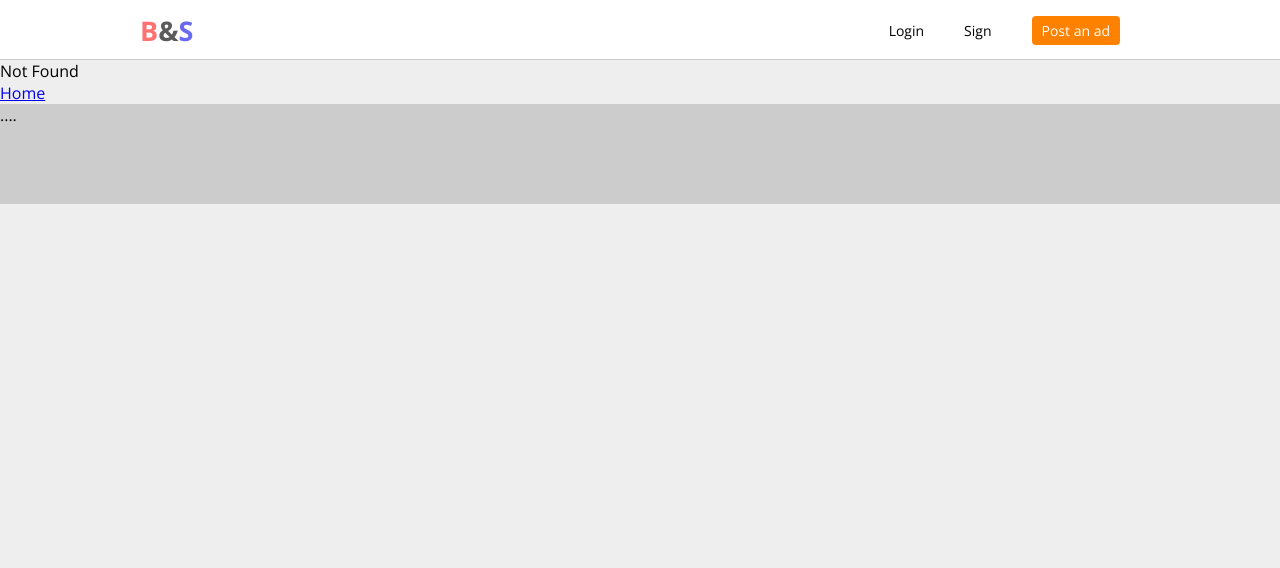
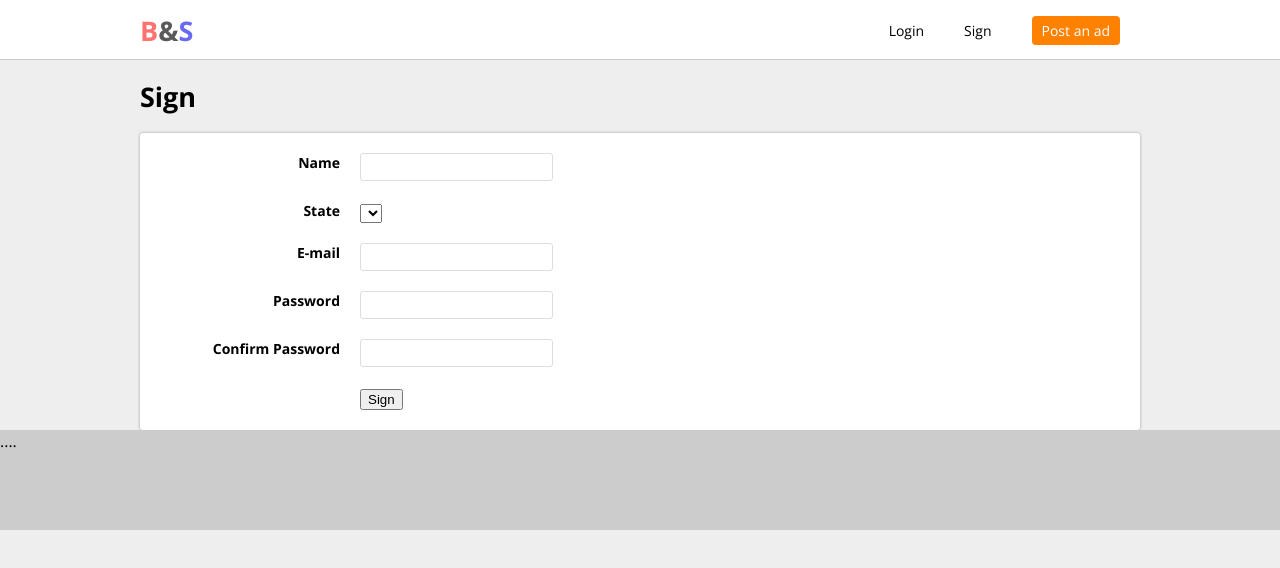
Before and after one commit to FelipeEnne/Buy-and-Sell-Website-FrontEnd, a React (Create React App) app: page /signup in a window 1280 px wide. Before the commit this address had no page. Shown: the top 568 px of the page. Built offline with nearby package versions, Linux system fonts and the light colour scheme.

Commit message:
create sign page

```diff
--- a/src/Routes.js
+++ b/src/Routes.js
@@ -5,6 +5,7 @@
 import About from './pages/About';
 import NotFound from './pages/NotFound';
 import SignIn from './pages/SignIn';
+import SignUp from './pages/SignUp';
 
 export default () => (
     <Switch>
@@ -17,6 +18,9 @@
         <Route exact path='/signin'>
             <SignIn />
         </Route>
+        <Route exact path='/signup'>
+            <SignUp />
+        </Route>
         <Route>
             <NotFound />
         </Route>
--- /dev/null
+++ b/src/pages/SignUp/index.js
@@ -0,0 +1,112 @@
+import React, { useState } from 'react';
+import PageArea from './styled';
+
+import useApi from '../../helpers/BSAPI';
+import { PageContainer, PageTitle, ErroMessage } from '../../components/MainComponents';
+import { doLogin } from '../../helpers/authHandler';
+
+const Page = () => {
+  const api = useApi();
+
+  const [name, setName] = useState('');
+  const [stateLoc, setStateLoc] = useState('');
+  const [email, setEmail] = useState('');
+  const [password, setPassword] = useState('');
+  const [confirmPassword, setConfirmPassword] = useState('');
+  const [disabled, setDisabled] = useState(false);
+  const [error, setError] = useState('');
+
+  const handleSubmit = async (e) => {
+    e.preventDefault();
+    setDisabled(true);
+
+    const json = await api.login(email, password);
+
+    if (json.error) {
+      setError(json.error);
+    } else {
+      //doLogin(json.token, rememberPassword);
+      window.location.href = '/';
+    }
+
+    setDisabled(false);
+  };
+
+  return (
+  <PageContainer>
+    <PageTitle>Sign</PageTitle>
+    <PageArea>
+      {error
+        && <ErroMessage>{error}</ErroMessage>
+      }
+      <form onSubmit={handleSubmit}>
+        <label className='area'>
+           <div className='area--title'>Name</div>
+           <div className='area--input'>
+             <input
+              type='email'
+              disabled={disabled}
+              value={name}
+              onChange={e => setName(e.target.value)}
+              required
+            />
+           </div>
+        </label>
+        <label className='area'>
+           <div className='area--title'>State</div>
+           <div className='area--input'>
+            <select value={stateLoc} onChange={e => setStateLoc(e.target.value)} required>
+              <option></option>
+            </select>
+           </div>
+        </label>
+        <label className='area'>
+           <div className='area--title'>E-mail</div>
+           <div className='area--input'>
+             <input
+              type='email'
+              disabled={disabled}
+              value={email}
+              onChange={e => setEmail(e.target.value)}
+              required
+            />
+           </div>
+        </label>
+        <label className='area'>
+           <div className='area--title'>Password</div>
+           <div className='area--input'>
+             <input
+              type='password'
+              disabled={disabled}
+              value={password}
+              onChange={e => setPassword(e.target.value)}
+              required
+            />
+           </div>
+        </label>
+        <label className='area'>
+           <div className='area--title'>Confirm Password</div>
+           <div className='area--input'>
+             <input
+              type='password'
+              disabled={disabled}
+              value={confirmPassword}
+              onChange={e => setConfirmPassword(e.target.value)}
+              required
+            />
+           </div>
+        </label>
+        <label className='area'>
+           <div className='area--title'></div>
+           <div className='area--input'>
+             <button disabled={disabled} >Sign</button>
+           </div>
+        </label>
+      </form>
+    </PageArea>
+  </PageContainer>
+  );
+};
+
+
+export default Page;
--- /dev/null
+++ b/src/pages/SignUp/styled.js
@@ -0,0 +1,60 @@
+import styled from 'styled-components';
+
+const PageArea = styled.div`
+    form {
+        background-color:#FFF;
+        border-radius:3px;
+        padding:10px;
+        box-shadow: 0px 0px 3px #999;
+
+        .area {
+            display: flex;
+            align-item:center;
+            padding:10px;
+            max-width:500px;
+
+            .area--title {
+                width:200px;
+                text-align:right;
+                padding-right:20px;
+                font-weight:bold;
+                font-size:14px;
+            }
+
+            input {
+                width:100%;
+                font-size:14px;
+                padding:5px;
+                border:1px solid #DDD;
+                border-radius:3px;
+                outline:0;
+                transition:all ease .4s;
+
+                &:focus {
+                    border:1px solid #333;
+                    color: #333;
+                }
+
+                button {
+                    background-color:#0089FF;
+                    border:0;
+                    outline:0;
+                    padding:5px 10px;
+                    border-radius:4px;
+                    color:#FFF;
+                    font-size:15px;
+                    cursor:pointer;
+
+                    &:hover {
+                        background-color:#006FCE;
+                    }
+                }
+
+            }
+
+
+        }
+    }
+`;
+
+export default PageArea;
```
